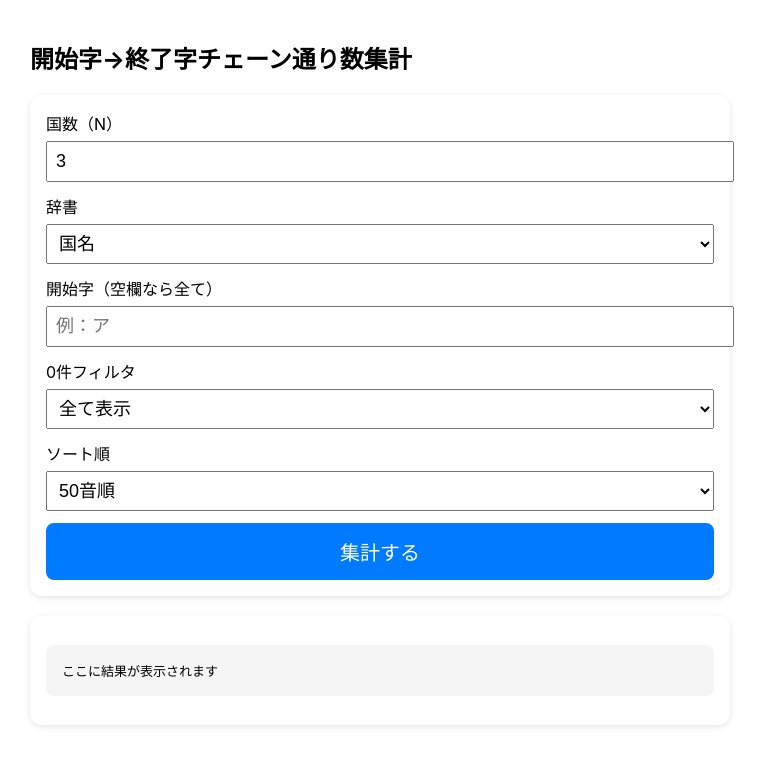
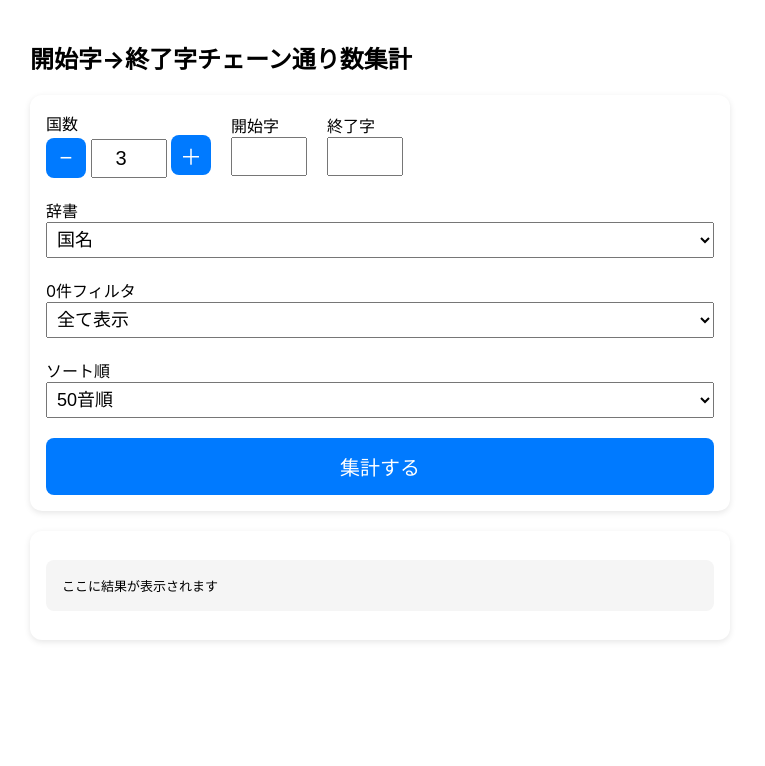
Before and after one commit to xjrstjrwvg-commits/tax-destroyer, a plain HTML site: page index.html in a window 1280 px wide. Shown: the whole page, without its empty margins (260-1025 px from the left). Drawn offline with Linux system fonts and the light colour scheme.

Commit message:
Update index.html

```diff
--- a/index.html
+++ b/index.html
@@ -4,7 +4,7 @@
 <meta charset="UTF-8">
 <meta name="viewport" content="width=device-width, initial-scale=1, maximum-scale=1">
 
-<title>開始字→終了字チェーン集計ツール</title>
+<title>国名しりとり補助ツール</title></title>
 
 <style>
 body {
@@ -24,13 +24,26 @@ body {
 
 input, select {
     font-size: 18px;
-    padding: 8px;
-    width: 100%;
-    margin-top: 6px;
-    margin-bottom: 12px;
+    padding: 6px;
 }
 
-button {
+.numBtn {
+    width: 40px;
+    height: 40px;
+    font-size: 22px;
+    border: none;
+    border-radius: 8px;
+    background: #007aff;
+    color: white;
+}
+
+.smallInput {
+    width: 60px;
+    text-align: center;
+    font-size: 20px;
+}
+
+button.mainBtn {
     width: 100%;
     padding: 14px;
     font-size: 20px;
@@ -53,35 +66,60 @@ pre {
 <h2>開始字→終了字チェーン通り数集計</h2>
 
 <div class="card">
-    <label>国数（N）</label>
-    <input id="chainN" type="number" value="3" min="2">
 
-    <label>辞書</label>
-    <select id="dictMode">
+    <!-- 国数 + 開始字 + 終了字 -->
+    <div style="display:flex; align-items:center; gap:20px; flex-wrap:wrap;">
+
+        <div>
+            <label>国数</label><br>
+            <button onclick="decN()" class="numBtn">−</button>
+            <input id="chainN" type="number" value="3" min="1" class="smallInput">
+            <button onclick="incN()" class="numBtn">＋</button>
+        </div>
+
+        <div>
+            <label>開始字</label><br>
+            <input id="startChar" type="text" maxlength="1" class="smallInput">
+        </div>
+
+        <div>
+            <label>終了字</label><br>
+            <input id="endChar" type="text" maxlength="1" class="smallInput">
+        </div>
+
+    </div>
+
+    <br>
+
+    <label>辞書</label><br>
+    <select id="dictMode" style="width:100%;">
         <option value="country">国名</option>
         <option value="capital">首都</option>
         <option value="both">両方</option>
     </select>
 
-    <label>開始字（空欄なら全て）</label>
-    <input id="startChar" type="text" placeholder="例：ア">
+    <br><br>
 
-    <label>0件フィルタ</label>
-    <select id="zeroFilter">
+    <label>0件フィルタ</label><br>
+    <select id="zeroFilter" style="width:100%;">
         <option value="all">全て表示</option>
         <option value="exclude">0件を除外</option>
-        <option value="only">0件のみ表示</option>
+        <option value="only">0件のみ</option>
     </select>
 
-    <label>ソート順</label>
-    <select id="sortMode">
+    <br><br>
+
+    <label>ソート順</label><br>
+    <select id="sortMode" style="width:100%;">
         <option value="gojuon">50音順</option>
-        <option value="asc">通り数が少ない順</option>
-        <option value="desc">通り数が多い順</option>
+        <option value="asc">少ない順</option>
+        <option value="desc">多い順</option>
         <option value="random">ランダム</option>
     </select>
 
-    <button onclick="runCount()">集計する</button>
+    <br><br>
+
+    <button class="mainBtn" onclick="runCount()">集計する</button>
 </div>
 
 <div class="card">
@@ -92,7 +130,29 @@ pre {
 
 <script>
 // ===============================
-// Nカ国しりとりチェーンを集計
+// ひらがな → カタカナ
+// ===============================
+function hiraToKata(str) {
+    return str.replace(/[\u3041-\u3096]/g, ch =>
+        String.fromCharCode(ch.charCodeAt(0) + 0x60)
+    );
+}
+
+// ===============================
+// 国数 ± ボタン
+// ===============================
+function incN() {
+    const el = document.getElementById("chainN");
+    el.value = Number(el.value) + 1;
+}
+
+function decN() {
+    const el = document.getElementById("chainN");
+    if (Number(el.value) > 1) el.value = Number(el.value) - 1;
+}
+
+// ===============================
+// Nカ国しりとりチェーン集計
 // ===============================
 function countChainsByStartEnd(list, N, startFilter) {
     const result = {}; // "ア→イ": 数
@@ -131,9 +191,15 @@ function countChainsByStartEnd(list, N, startFilter) {
 function runCount() {
     const N = Number(document.getElementById("chainN").value);
     const dictMode = document.getElementById("dictMode").value;
-    const startChar = document.getElementById("startChar").value.trim();
+
+    let startChar = document.getElementById("startChar").value.trim();
+    let endChar   = document.getElementById("endChar").value.trim();
+
+    if (startChar) startChar = hiraToKata(startChar);
+    if (endChar)   endChar   = hiraToKata(endChar);
+
     const zeroFilter = document.getElementById("zeroFilter").value;
-    const sortMode = document.getElementById("sortMode").value;
+    const sortMode   = document.getElementById("sortMode").value;
 
     let list = [];
     if (dictMode === "country") list = window.DICT.country;
@@ -143,6 +209,11 @@ function runCount() {
     const res = countChainsByStartEnd(list, N, startChar || null);
 
     let entries = Object.entries(res);
+
+    // 終了字フィルタ
+    if (endChar) {
+        entries = entries.filter(([key, val]) => key.endsWith(endChar));
+    }
 
     // 0件フィルタ
     if (zeroFilter === "exclude") {
```
